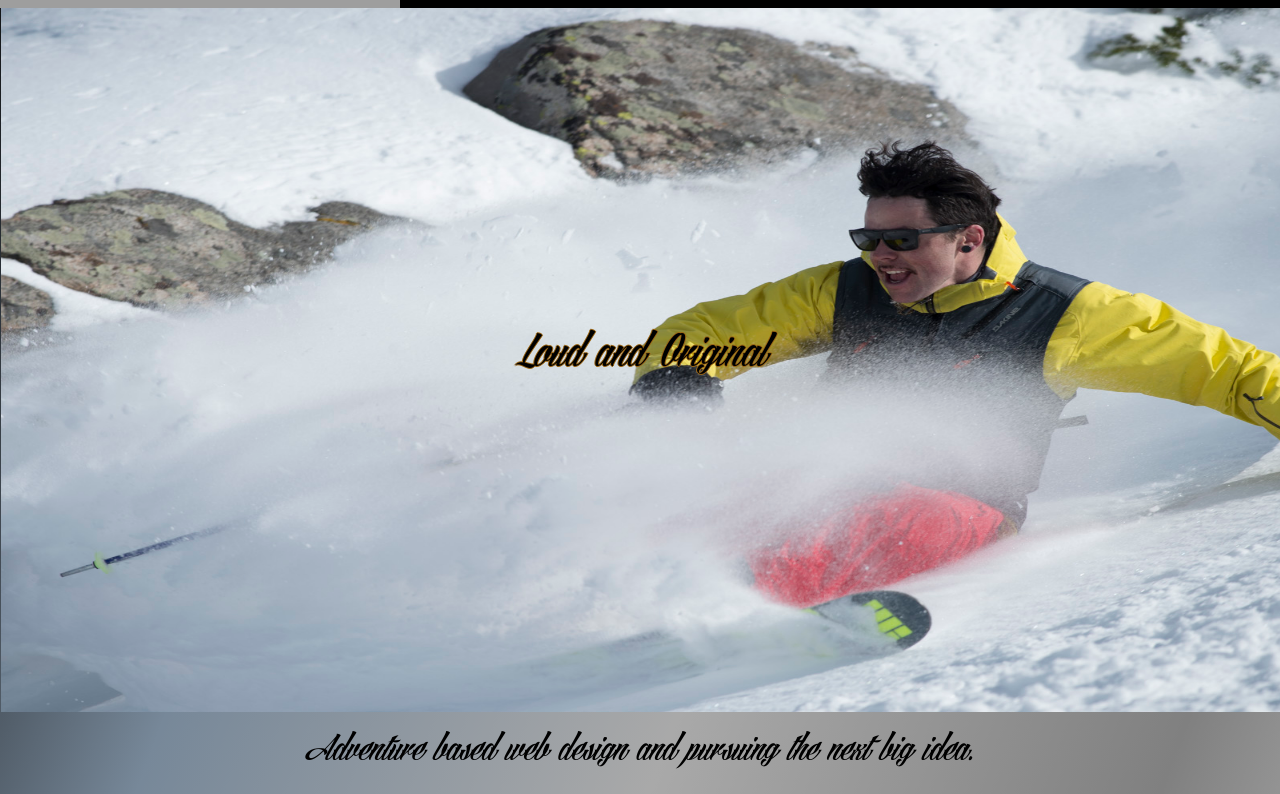
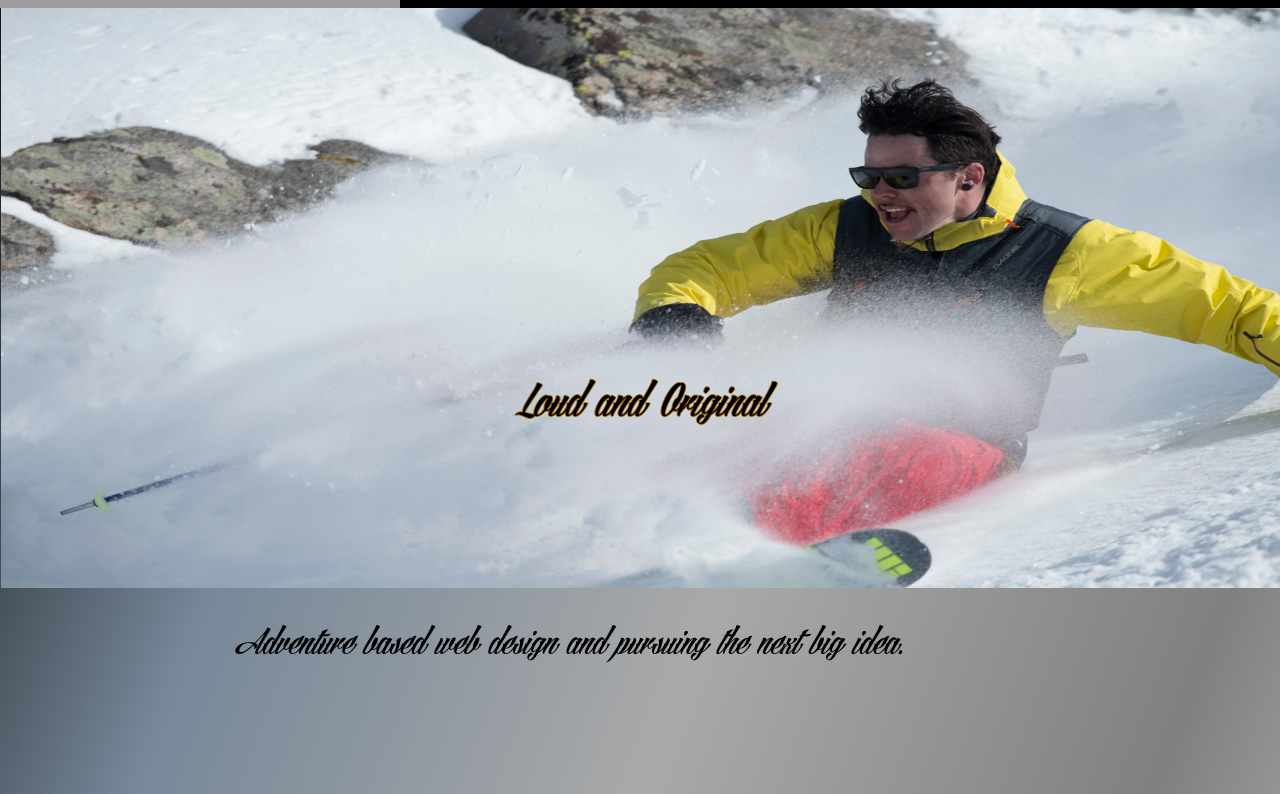
Before and after one commit to T-dex-tiy/newpersonalsite, a React (Create React App) app: page / in a window 1280 px wide. Shown: the part 200-994 px from the top of the page. Built offline with nearby package versions, Linux system fonts and the light colour scheme; grey boxes are pictures that could not be loaded.

Commit message:
Mores resumes modals changes

```diff
--- a/src/components/resume.js
+++ b/src/components/resume.js
@@ -21,7 +21,7 @@ class Resume extends Component {
             </Modal.Header>
             <Modal.Body>
             <h1 className="resume">Where I've been</h1>
-              <h3 className="resume">CxAlloy</h3>
+              <h3 className="resume header">CxAlloy</h3>
               <h4 className="resume">Front End Windows Application Web Developer</h4>
               <h5 className="resume date">Salt Lake City || November 2018-April 2019</h5>
               <ul className="resume">
@@ -33,7 +33,7 @@ class Resume extends Component {
                     <li className="resume">Participate in code reviews of windows application  </li>
               </ul>
               <br></br>
-              <h3 className="resume">University of Utah Coding Bootcamp</h3>
+              <h3 className="resume header">University of Utah Coding Bootcamp</h3>
               <h4 className="resume">Teaching Assistant</h4>
               <h5 className="resume date">Salt Lake City || August 2018-Current</h5>
               <ul className="resume">
@@ -42,7 +42,7 @@ class Resume extends Component {
                     <li className="resume">Calmly helped students work through issues with code and fostered an environment of problem-solving</li>
               </ul>
               <br></br>
-              <h3 className="resume">Cloudviel Mountain Heli</h3>
+              <h3 className="resume header">Cloudviel Mountain Heli</h3>
               <h4 className="resume">Front End Web Developer/ Marketing Assoicate</h4>
               <h5 className="resume date">Salt Lake City || November 2017-Feburary 2019</h5>
               <ul className="resume">
--- a/src/styles/App.css
+++ b/src/styles/App.css
@@ -91,11 +91,14 @@ p {
       font-size: 10px; }
 
 .Hero {
-
+  position: absolute;
   font-family: Fancy;
   background: url("images/skiing.jpg") no-repeat center center fixed;
+  background-size: cover;
+  margin-left: -10px;
+  padding-left: -10px;
   width: 100%;
-  height: auto;
+  height: 580px;
   margin: 1px; }
   @media (max-width: 414px) {
     .Hero {
@@ -114,6 +117,7 @@ p {
     text-align: center;
     padding-top: 260px;
     padding-bottom: 260px;
+    margin: 50px;
     color: black;
     text-shadow: -1px 0 #996515, 0 1px #996515, 1px 0 #996515, 0 -1px #996515; }
 
@@ -146,8 +150,9 @@ hero4 {
   display: flex;
   align-self: flex-start;
   justify-content: center;
-  position: relative;
+  position: absolute;
   background: none center center fixed;
+  margin-top: 600px;
   margin-bottom: 25px;
   width: 100%;
   height: 50%;
@@ -165,7 +170,7 @@ hero4 {
       display: flex;
       justify-content: center;
       color: black;
-   }
+      height: 25px; }
       @media (max-width: 425px) {
         .bio .bioflex .bioheader {
           margin-bottom: 35px; } }
@@ -201,14 +206,14 @@ hero4 {
 
 .links {
   justify-content: center;
-  padding-top: 25vh; }
+  padding-top: 150vh; }
   @media (max-width: 1366px) {
     .links {
       overflow: scroll;
-      padding-top: 20em; } }
+      padding-top: 70em; } }
   @media (max-width: 414px) {
     .links {
-      padding-top: 20em; } }
+      padding-top: 350%; } }
 
 .ContactInfo {
   background: grey;
@@ -390,11 +395,11 @@ hero4 {
   color: black;
   text-shadow: -1px 0 #996515, 0 1px #996515, 1px 0 #996515, 0 -1px #996515; }
 
+.resume {
+  color: black; }
+  .resume .date {
+    align-self: flex-end; }
+  .resume .header {
+    font-weight: bolder; }
 
-  .resume{
-    color:black;
-  }
-.date{
-  align-self: flex-end
-}
 /*# sourceMappingURL=App.css.map */
```
Also changed, not shown: src/styles/app.scss (+10 -0 lines), 1 other file (tests, documents, lock files or other folders).
